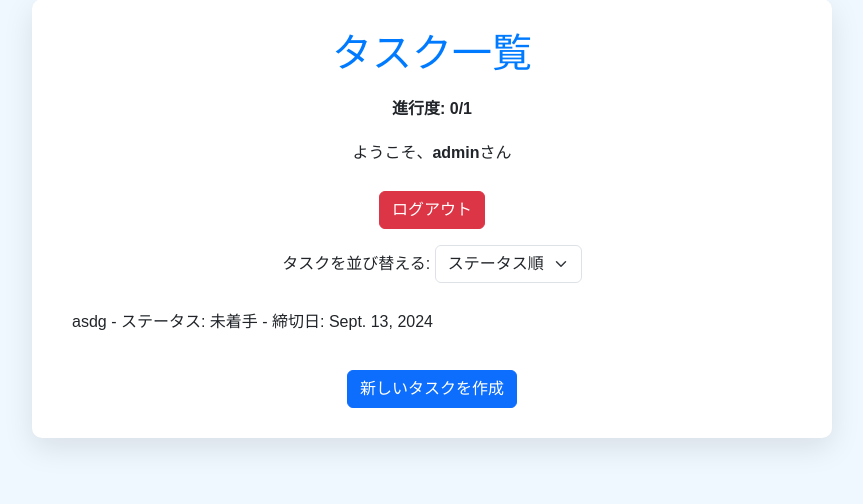
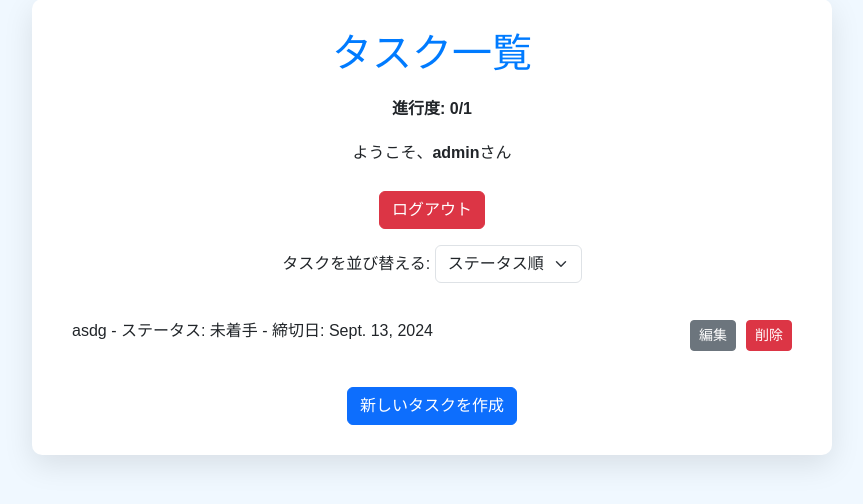
Before and after one commit to tamoooon/task, a Django app: page /task/ in a window 1280 px wide. Shown: the part 51-555 px from the top of the page, without its empty margins (208-1071 px from the left). Run offline with Django 4.2, Linux system fonts and the light colour scheme; a user stored in the database is signed in; data comes from the database, SQL or seed files in the repository; both versions use the stored data as it was after the commit.

Commit message:
編集と削除機能

```diff
--- a/task_management/task/templates/task/index.html
+++ b/task_management/task/templates/task/index.html
@@ -29,7 +29,7 @@
             margin-bottom: 20px;
             font-weight: bold;
         }
-        .btn-primary, .btn-danger {
+        .btn-primary, .btn-danger, .btn-secondary {
             margin-top: 10px;
         }
         .task-list {
@@ -39,9 +39,16 @@
         .task-list li {
             padding: 10px;
             border-bottom: 1px solid #eaeaea;
+            display: flex;
+            justify-content: space-between;
+            align-items: center;
         }
         .task-list li:last-child {
             border-bottom: none;
+        }
+        .task-actions {
+            display: flex;
+            gap: 10px;
         }
         .modal-title {
             color: #007bff;
@@ -86,7 +93,18 @@
 
         <ul class="task-list mt-3">
             {% for task in tasks %}
-                <li>{{ task.title }} - ステータス: {{ task.get_status_display }} - 締切日: {{ task.due_date }}</li>
+                <li>
+                    <div>
+                        {{ task.title }} - ステータス: {{ task.get_status_display }} - 締切日: {{ task.due_date }}
+                    </div>
+                    <div class="task-actions">
+                        {% if task.task_id %}
+                        <a href="{% url 'task_edit' task.task_id %}" class="btn btn-sm btn-secondary">編集</a>
+                        <a href="{% url 'task_delete' task.task_id %}" class="btn btn-sm btn-danger"
+                           onclick="return confirm('本当に削除しますか？');">削除</a>
+                        {% endif %}
+                    </div>
+                </li>
             {% endfor %}
         </ul>
 
--- a/task_management/task/urls.py
+++ b/task_management/task/urls.py
@@ -11,4 +11,6 @@ urlpatterns = [
     path('signup/', views.signup_view, name='signup'),
     path('login/', LoginView.as_view(template_name='registration/login.html'), name='login'),
     path('logout/', LogoutView.as_view(), name='logout'),
+    path('edit/<int:task_id>/', views.task_edit, name='task_edit'),
+    path('delete/<int:task_id>/', views.task_delete, name='task_delete'),
 ]
--- a/task_management/task/views.py
+++ b/task_management/task/views.py
@@ -81,3 +81,26 @@ def task_create(request):
             print(f'formerror:{context}')
             return render(request, 'task/index.html', context)
     return redirect(to='/task/')
+
+@login_required
+def task_edit(request, task_id):
+    task = Task.objects.filter(user=request.user).filter(task_id=task_id).first()
+    if not task:
+        return redirect(to='/task/')
+
+    if request.method == "POST":
+        form = TaskForm(request.POST, instance=task)
+        if form.is_valid():
+            form.save()
+            return redirect(to='/task/')
+    else:
+        form = TaskForm(instance=task)
+
+    return render(request, 'task/update.html', {'form': form, 'task': task})
+
+@login_required
+def task_delete(request, task_id):
+    task = Task.objects.filter(user=request.user).filter(task_id=task_id).first()
+    if task:
+        task.delete()
+    return redirect(to='/task/')
```
Also changed, not shown: task_management/task/templates/task/update.html (added, +26 -0 lines), task_management/db.sqlite3.
